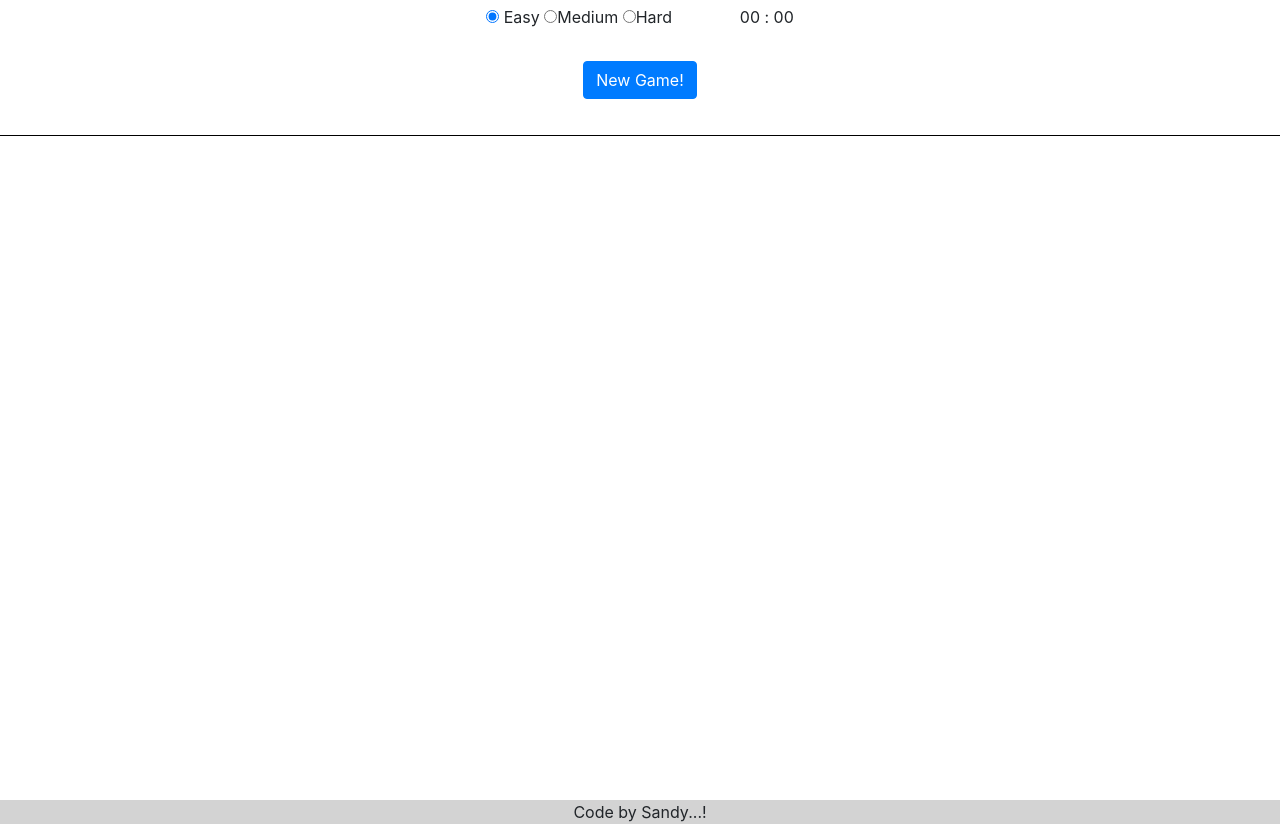
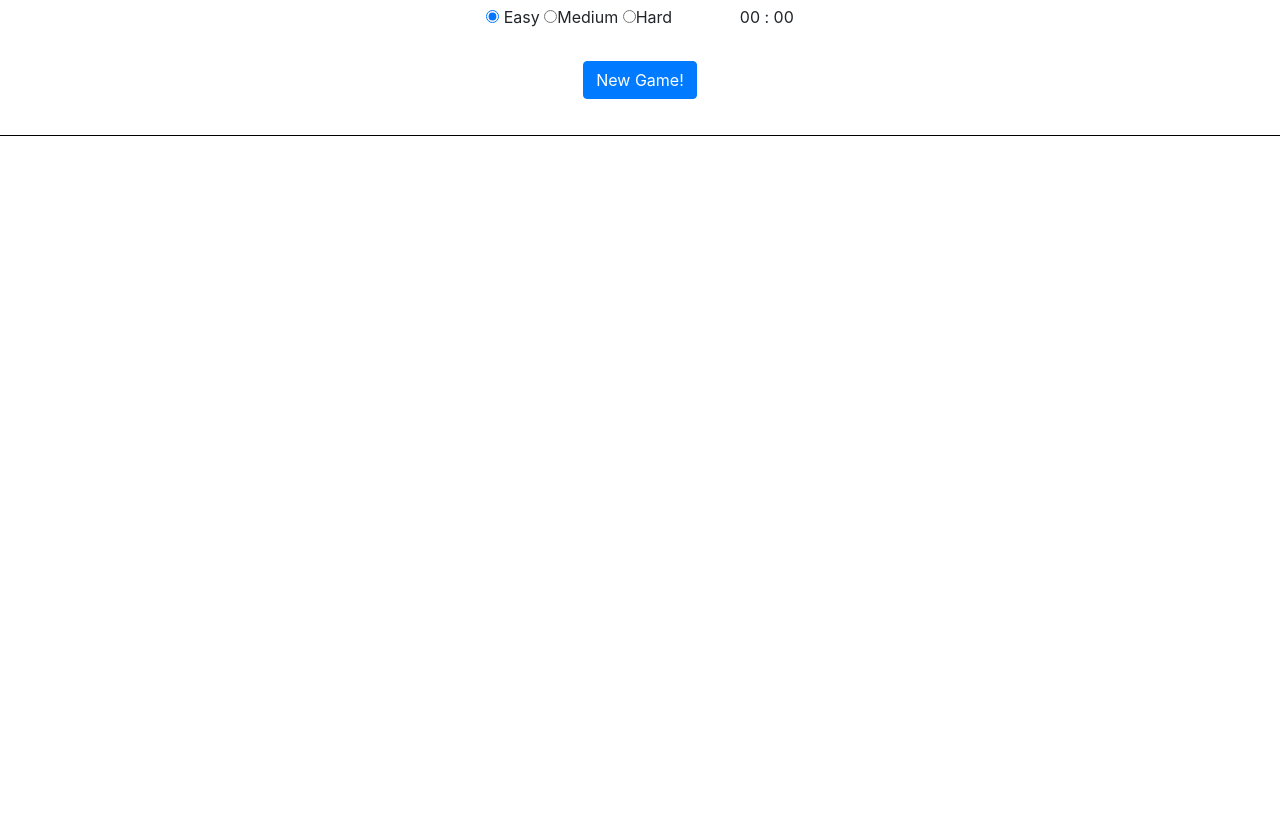
Before and after one commit to sandesh682/sudoku, a plain HTML site: page index.html in a window 1280 px wide. Shown: the part 112-952 px from the top of the page. After the commit the page ends 912 px from the top, so only its background shows below. Drawn offline with nearby package versions, Linux system fonts and the light colour scheme.

Commit message:
Footer removed

```diff
--- a/index.html
+++ b/index.html
@@ -43,7 +43,4 @@
     </div>
     <script src="script.js"></script>
 </body>
-<footer>
-    <p>Code by Sandy...!</p>
-</footer>
 </html>
```
